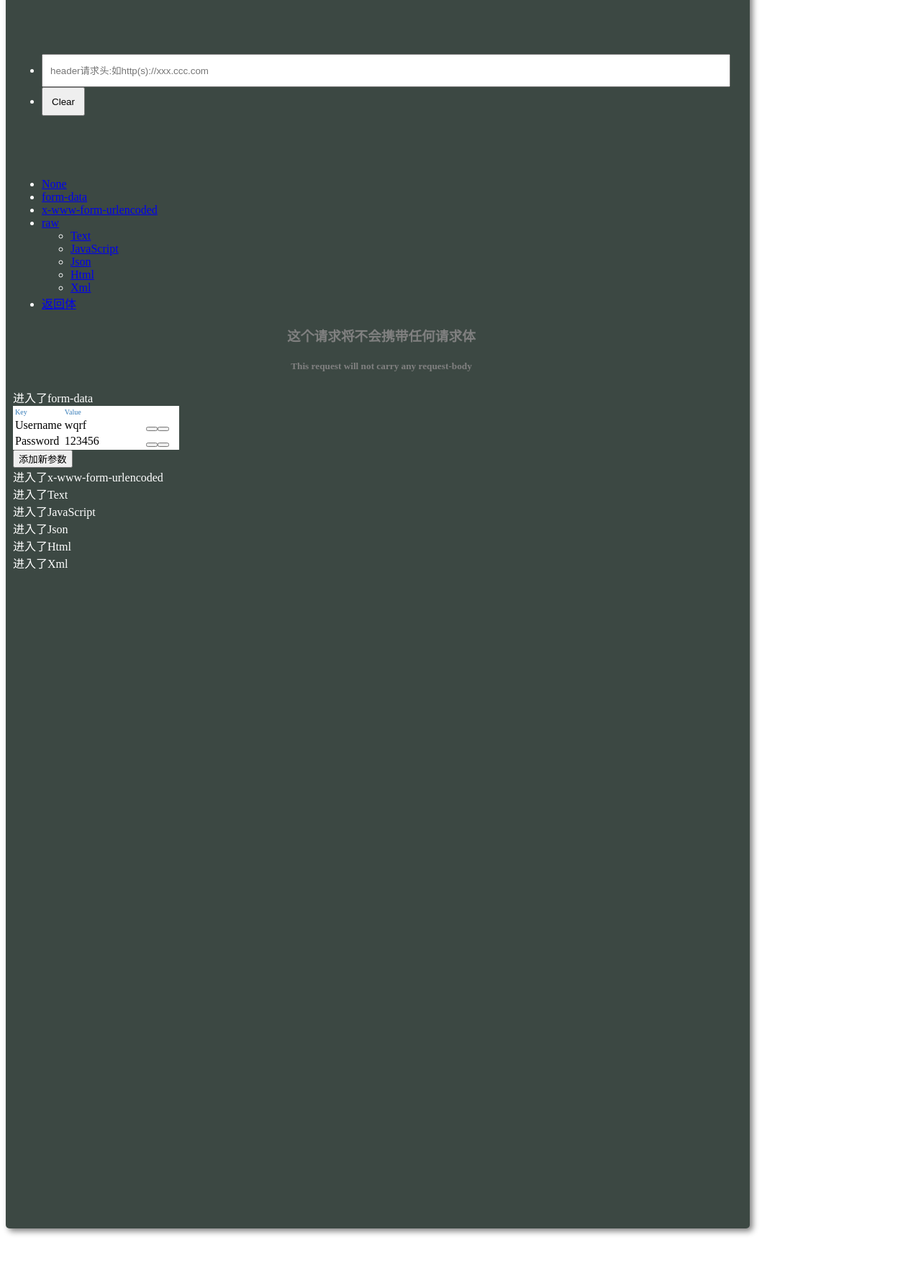
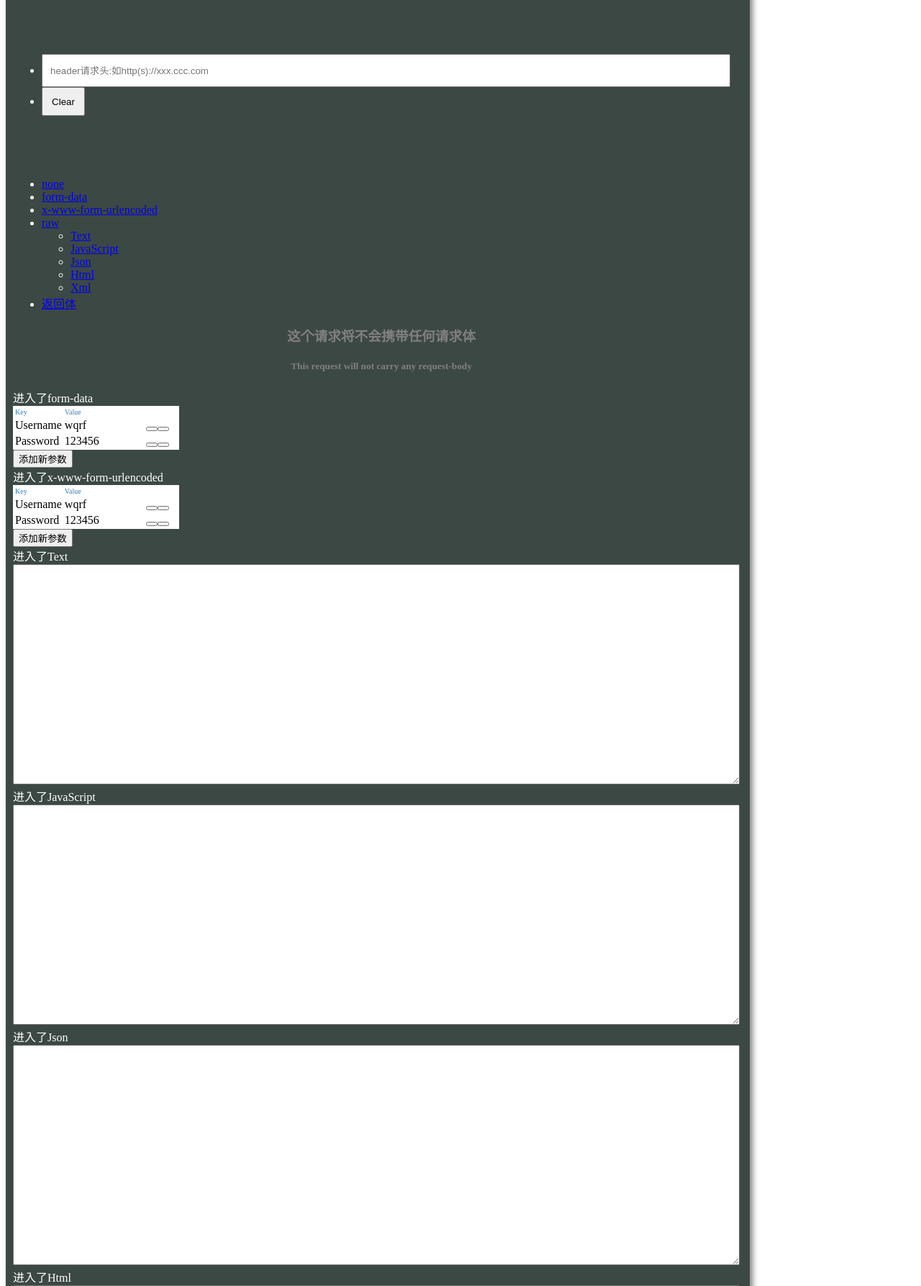
Before and after one commit to changle520/ApiTest, a Django app: template MyApp/templates/P_apis.html in a window 1280 px wide. Shown: the part 633-2420 px from the top of the page at 72% size. Run offline with Django 3.2, Linux system fonts and the light colour scheme; the template is opened without the code that fills it: values that come from a table or form of the project are taken from there, others are empty; data comes from the database, SQL or seed files in the repository; both versions use the stored data as it was after the commit.

Commit message:
完成了36,37

```diff
--- a/MyApp/templates/P_apis.html
+++ b/MyApp/templates/P_apis.html
@@ -93,16 +93,16 @@
 </script>
 
 {# 调试弹层及函数 #}
-<div id="ts" style="border-radius:5px;width:80%;height:80%;position:fixed;lef:10%;top:10%;background-color:#3c4843;box-shadow:4px 4px 8px grey;color:white;padding-left:10px">
+<div id="ts" style="border-radius:5px;width:80%;position:fixed;lef:10%;top:10%;background-color:#3c4843;box-shadow:4px 4px 8px grey;color:white;padding-left:10px">
     <div class="btn-group" style="float:right">
-        <button type="button" class="btn btn-success">保存</button>
-        <button type="button" class="btn btn-default">取消</button>
+        <button onclick="ts_save()" type="button" class="btn btn-success">保存</button>
+        <button onclick="ts_close()" type="button" class="btn btn-default">取消</button>
     </div>
     <h3>接口:<small></small><small></small></h3>
     <ul class="nav navbar-nav" style="width: 98%">
 
         <li>
-            <select style="height: 40px;" class="form-control">
+            <select id="ts_method" style="height: 40px;" class="form-control">
                 <option value="none"> 请求方式</option>
                 <option value="post" > POST</option>
                 <option value="get" > GET</option>
@@ -112,7 +112,7 @@
         </li>
 
         <li style="width: -webkit-calc(100% - 225px)">
-            <input  style=";padding-left: 10px;width: 100%;height: 40px;" type="text"
+            <input id="ts_url" style="color:black;padding-left: 10px;width: 100%;height: 40px;" type="text"
                    placeholder='url: 如 /abcd/efgh/' value="">
         </li>
 
@@ -125,7 +125,7 @@
     <br><br><br>
     <ul class="nav navbar-nav" style="width:98%">
         <li style="width: -webkit-calc(100% - 63px)">
-            <input style="padding-left:10px;width:100%;height:40px" type="text" placeholder="host:如http(s)://xxx.ccc.com" value="">
+            <input id="ts_host" style="color:black;padding-left:10px;width:100%;height:40px" type="text" placeholder="host:如http(s)://xxx.ccc.com" value="">
         </li>
         <li>
             <button type="button" style="height:40px;width:60px" class="btn btn-default"><span>Clear</span></button>
@@ -134,7 +134,7 @@
     <br><br><br>
     <ul class="nav navbar-nav" style="width:98%">
         <li style="width: -webkit-calc(100% - 63px)">
-            <input style="padding-left:10px;width:100%;height:40px" type="text" placeholder="header请求头:如http(s)://xxx.ccc.com" value="">
+            <input id="ts_header" style="color:black;padding-left:10px;width:100%;height:40px" type="text" placeholder="header请求头:如http(s)://xxx.ccc.com" value="">
         </li>
         <li>
             <button type="button" style="height:40px;width:60px" class="btn btn-default"><span>Clear</span></button>
@@ -142,7 +142,7 @@
     </ul>
     <br><br><br>
     <ul id="myTab" class="nav nav-tabs" >
-        <li class="active"><a href="#None" data-toggle="tab" >None</a></li>
+        <li class="active"><a href="#none" data-toggle="tab" >none</a></li>
         <li ><a href="#form-data" data-toggle="tab" >form-data</a></li>
         <li ><a href="#x-www-form-urlencoded" data-toggle="tab" >x-www-form-urlencoded</a></li>
         <li class="dropdown">
@@ -156,10 +156,10 @@
 
             </ul>
         </li>
-        <li ><a href="#home" data-toggle="tab" >返回体</a></li>
+        <li ><a href="#reponse" data-toggle="tab" >返回体</a></li>
     </ul>
     <div id="myTabContent" class="tab-content">
-        <div class="tab-pane fade in active" id="None" style="text-align:center;color:grey">
+        <div class="tab-pane fade in active" id="none" style="text-align:center;color:grey">
             <h3>这个请求将不会携带任何请求体</h3>
             <h5>This request will not carry any request-body</h5>
         </div>
@@ -196,23 +196,115 @@
         </div>
         <div class="tab-pane fade" id="x-www-form-urlencoded">
             进入了x-www-form-urlencoded
+            <div class="table-responsive" style="width: 98%;color: black">
+                <table class="table table-bordered table-striped" id="mytable2" style="background-color:white">
+                    <thead style="color: #337ab7;font-size: x-small">
+                      <tr>
+                        <td style="width: 30%">Key</td>
+                        <td style="width: 50%">Value</td>
+                      </tr>
+                    </thead>
+                    <tbody>
+                      <tr>
+                        <td>Username</td>
+                        <td>wqrf</td>
+                      </tr>
+                        <tr>
+                        <td>Password</td>
+                        <td>123456</td>
+                      </tr>
+                    </tbody>
+                </table>
+            </div>
+            <button class="btn btn-default" id="add2"><i class="fa fa-plus"></i> 添加新参数</button>
+            <script>window.jQuery || document.write('<script src="/static/201801271505/js/jquery-1.11.0.min.js"><\/script>')</script>
+            <script type="text/javascript" src="/static/201801271505/js/bootstable.js"></script>
+            <script type="text/javascript">
+                $('#mytable2').SetEditable({
+                    $addButton: $('#add2'),
+                });
+            </script>
         </div>
         <div class="tab-pane fade" id="Text">
             进入了Text
+            <textarea name="" id="" style="color:black;width:98%;height:300px"></textarea>
         </div>
         <div class="tab-pane fade" id="JavaScript">
             进入了JavaScript
+            <textarea name="" id="" style="color:black;width:98%;height:300px"></textarea>
         </div>
         <div class="tab-pane fade" id="Json">
             进入了Json
+            <textarea name="" id="" style="color:black;width:98%;height:300px"></textarea>
         </div>
         <div class="tab-pane fade" id="Html">
             进入了Html
+            <textarea name="" id="" style="color:black;width:98%;height:300px"></textarea>
         </div>
         <div class="tab-pane fade" id="Xml">
             进入了Xml
+            <textarea name="" id="" style="color:black;width:98%;height:300px"></textarea>
+        </div>
+        <div class="tab-pane fade" id="reponse">
+            进入返回体
+            <textarea name="" id="" disabled="disabled" style="color:black;width:98%;height:300px"></textarea>
         </div>
     </div>
 </div>
+<script>
+    function ts_close(){
+        document.getElementById('ts').style.display='none';
+    }
+    function ts_save(){
+        //获取所有接口设置数据
+        var ts_method=document.getElementById("ts_method").value;
+        var ts_url=document.getElementById("ts_url").value;
+        var ts_host=document.getElementById("ts_host").value;
+        var ts_header=document.getElementById("ts_header").value;
+        var ts_body_method=$('ul#myTab li[class="active"]')[0].innerText;
+        if(ts_body_method=='none')
+        {
+            var ts_api_body=''
+        }
+        if(ts_body_method=='form-data')
+        {
+            var ts_api_body = []; //新建这个空列表用来存放后续的数据
+            var tbody_ = $("table#mytable tbody")[0]; //获取该表格的内容部分
+            var trlist = tbody_.children ; //获取下面所有tr，每个tr就是一个键值对实际上
+            for(var i=0;i<trlist.length;i++) {
+                var tdarr = trlist[i].children; // 获取tr下的俩个td
+                var key = tdarr[0].innerText; // 获取key
+                var value = tdarr[1].innerText; // 获取value
+                ts_api_body.push([key, value]);// 作为一个数组，存放到这个大数组里。
+                }
+                console.log(ts_api_body)
+
+        }
+        if(ts_body_method=='x-www-form-urlencoded')
+        {
+            var ts_api_body=''
+        }
+        if(ts_body_method=='Text')
+        {
+            var ts_api_body=''
+        }
+        if(ts_body_method=='JavaScript')
+        {
+            var ts_api_body=''
+        }
+        if(ts_body_method=='Json')
+        {
+            var ts_api_body=''
+        }
+        if(ts_body_method=='Html')
+        {
+            var ts_api_body=''
+        }
+        if(ts_body_method=='Xml')
+        {
+            var ts_api_body=''
+        }
+    }
+</script>
 </body>
 </html>
```
Also changed, not shown: db.sqlite3.
